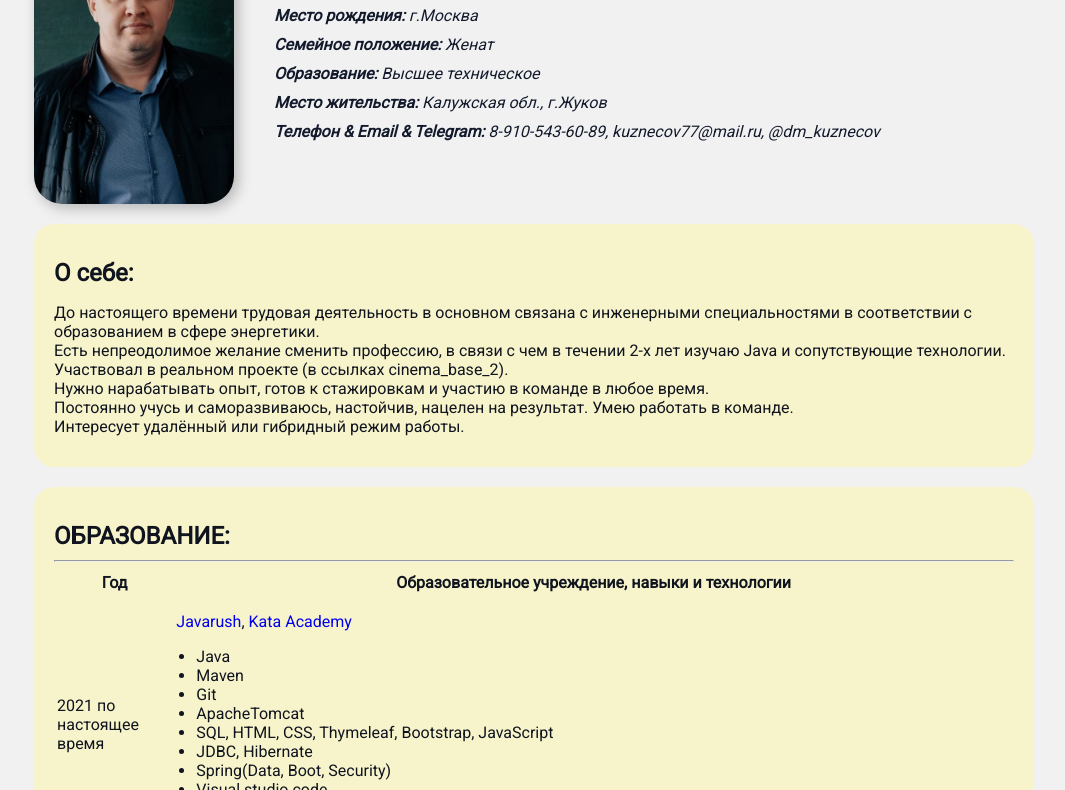
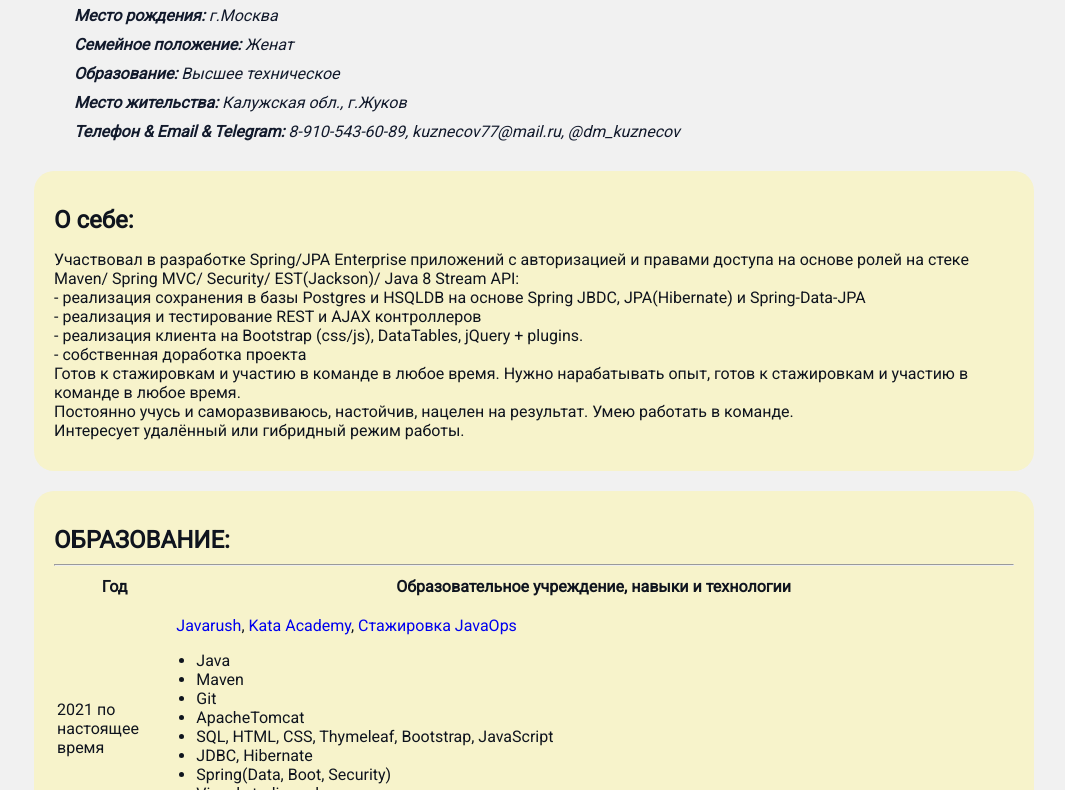
Before and after one commit to dikk13/CV, a plain HTML site: page index.html in a window 1280 px wide. Shown: the part 113-903 px from the top of the page, without its empty margins (106-1171 px from the left). Drawn offline with nearby package versions, Linux system fonts and the light colour scheme; a script that the page names is missing.

Commit message:
Add files via upload

```diff
--- a/index.html
+++ b/index.html
@@ -7,7 +7,7 @@
 <body>
     <div class="container">
         <div class="info">
-            <img src="IMG-2023.jpg" width="200" alt="здесь моя фотка" class="avatar">
+            <!-- <img src="IMG-2023.jpg" width="200" alt="здесь моя фотка" class="avatar"> -->
             <div class="info-text">
                 <h1>Кузнецов Дмитрий</h1>
                 <!-- <p><strong>Дата и место рождения:</strong> 15 мая 1977г., г.Москва</p> -->
@@ -21,10 +21,17 @@
 
         <div class="card bg-yellow">
           <h2>О себе:</h2>
-          <p>До настоящего времени трудовая деятельность в основном связана с инженерными специальностями в соответствии
+          <p>
+            <!-- До настоящего времени трудовая деятельность в основном связана с инженерными специальностями в соответствии
              с образованием в сфере энергетики.<br>
-             Есть непреодолимое желание сменить профессию, в связи с чем в течении 2-х
-             лет изучаю Java и сопутствующие технологии. Участвовал в реальном проекте (в ссылках cinema_base_2).<br>
+             Есть непреодолимое желание сменить профессию, в связи с чем в течении 3-х
+             лет изучаю Java и сопутствующие технологии. <br> -->
+             Участвовал в разработке Spring/JPA Enterprise приложений c авторизацией и правами доступа на основе ролей на стеке Maven/ Spring MVC/ Security/ EST(Jackson)/ Java 8 Stream API:<br>
+              -  реализация сохранения в базы Postgres и HSQLDB на основе Spring JBDC, JPA(Hibernate) и Spring-Data-JPA<br>
+              -  реализация и тестирование REST и AJAX контроллеров<br>
+              -  реализация клиента на Bootstrap (css/js), DataTables, jQuery + plugins.<br>
+              -  собственная доработка проекта<br>
+             Готов к стажировкам и участию в команде в любое время.
              Нужно нарабатывать опыт, готов к стажировкам и участию в команде в любое время.<br>
              Постоянно учусь и саморазвиваюсь, настойчив, нацелен на результат. Умею работать в команде.<br>
              Интересует удалённый или гибридный режим работы.
@@ -45,7 +52,8 @@
                   <tr>
                       <td>2021 по настоящее время</td>
                       <td><p><a href="https://javarush.ru/" target="_blank">Javarush</a>,
-                          <a href="https://kata.academy/" target="_blank">Kata Academy</a></p>
+                          <a href="https://kata.academy/" target="_blank">Kata Academy</a>,
+                          <a href="http://javaops.ru/view/topjava" target="_blank">Стажировка JavaOps</a></p>
                           <ul class="list">
                               <li>Java</li>
                               <li>Maven</li>
@@ -72,7 +80,7 @@
           </table>
       </div>
 
-      <div class="card bg-yellow">
+      <!-- <div class="card bg-yellow">
           <h3>Ссылки Github:</h3>
           <ul class="link-list">
               <li>
@@ -98,7 +106,7 @@
                 </a>
               </li>
           </ul>
-      </div>
+      </div> -->
 
         <div class="card bg-yellow">
             <h2>МЕСТА РАБОТЫ: (трудовой стаж с 1998 года)</h2>
```
